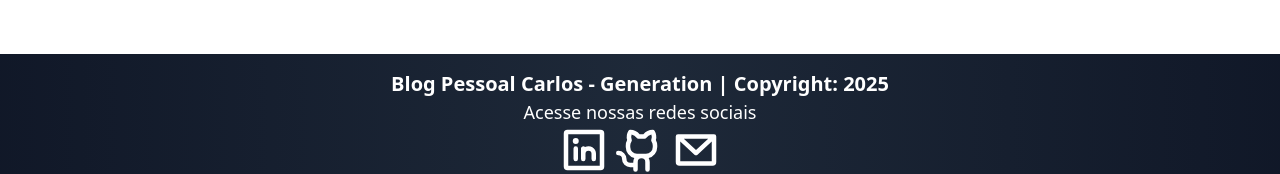
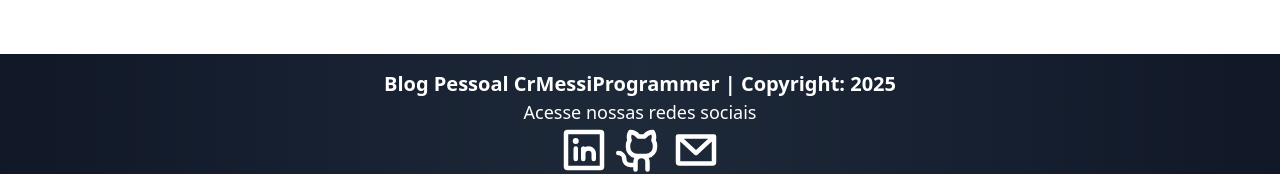
Before and after one commit to CrMessiProgrammer/react_blogpessoal, a React (Vite) app: page /deletartema/1 in a window 1280 px wide. Shown: the part 666-840 px from the top of the page. Built offline with nearby package versions, Linux system fonts and the light colour scheme.

Commit message:
:sparkles: Ajustando Footer

```diff
--- a/src/components/footer/Footer.tsx
+++ b/src/components/footer/Footer.tsx
@@ -8,7 +8,7 @@ function Footer() {
 			<div className="flex justify-center text-white bg-gradient-to-r from-gray-900 via-gray-800 to-gray-900">
 				<div className="container flex flex-col items-center py-4">
 					<p className="text-xl font-bold">
-						Blog Pessoal Carlos - Generation | Copyright:{' '}
+						Blog Pessoal CrMessiProgrammer | Copyright:{' '}
 						{data}
 					</p>
 					<p className="text-lg">
```
